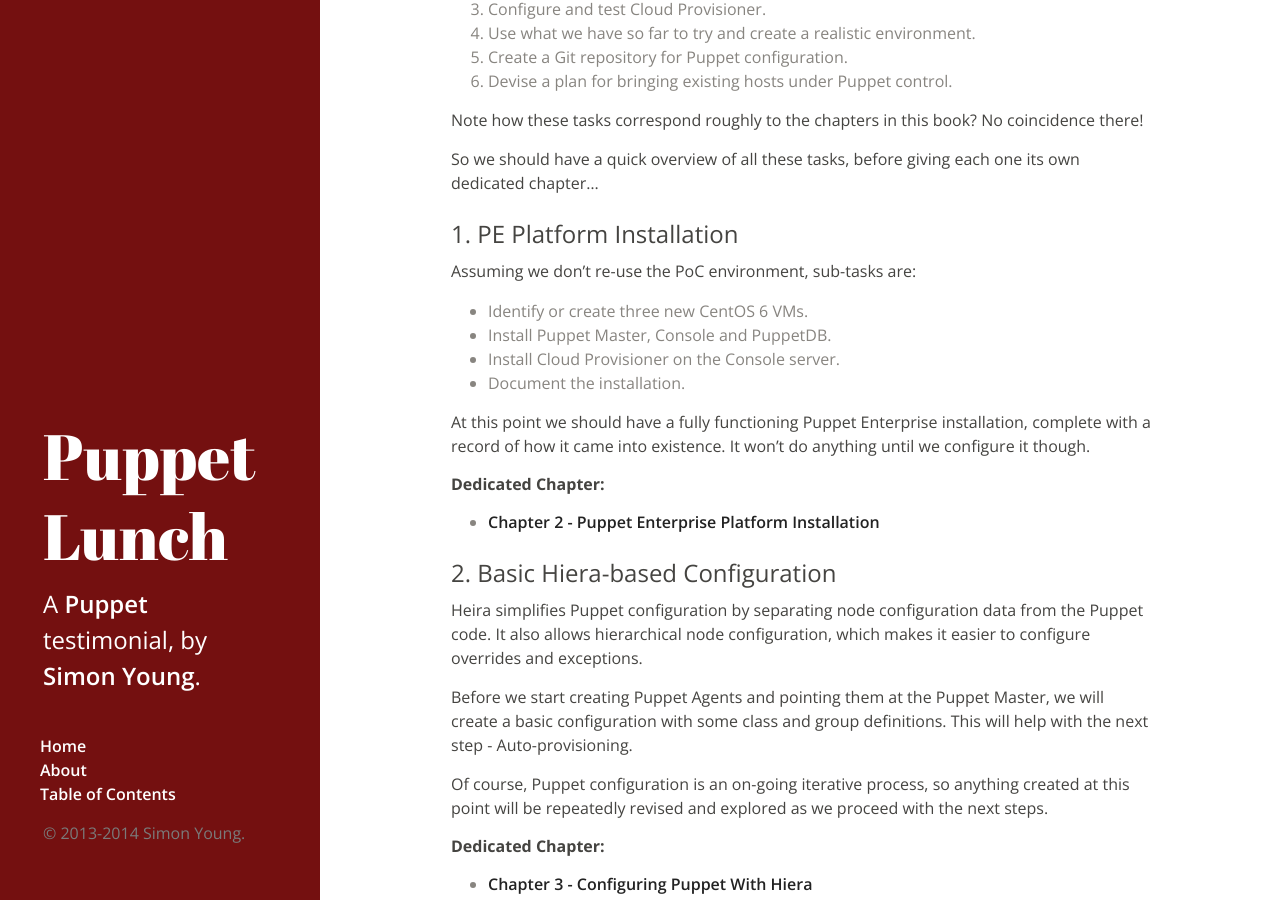
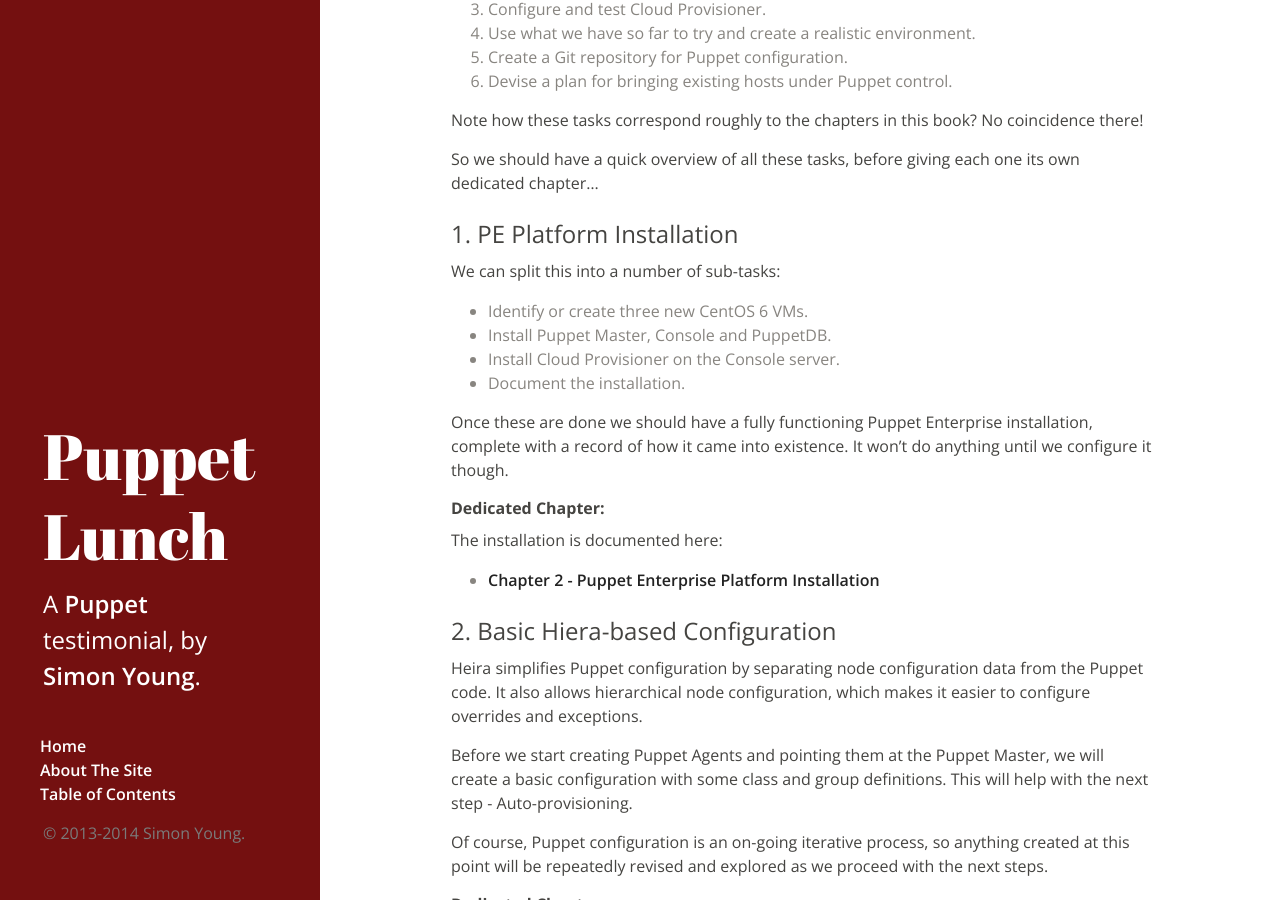
Before and after one commit to Sgydoo/puppet-lunch, a Jekyll site: the page built from _posts/2013-12-18-planning.md, in a window 1280 px wide and 900 px high, scrolled down 2001 px. Built offline with Jekyll 4.4.1, drawn with Linux system fonts in a browser that asks for light colours; Markdown is read by kramdown in place of the engine named in the settings.

Commit message:
Various updates

```diff
--- a/_layouts/default.html
+++ b/_layouts/default.html
@@ -49,7 +49,7 @@
         <div class="colophon">
           <ul class="colophon-links">
             <li><a href="{{ site.baseurl }}/">Home</a></li>
-            <li><a href="{{ site.baseurl }}/about">About</a></li>
+            <li><a href="{{ site.baseurl }}/about">About The Site</a></li>
             <li><a href="{{ site.baseurl }}/contents">Table of Contents</a></li>
           </ul>
           <p>&copy; 2013-2014 {{ site.author.name }}.</p>
--- a/_posts/2013-12-18-planning.md
+++ b/_posts/2013-12-18-planning.md
@@ -113,18 +113,20 @@
 
 ### 1\. PE Platform Installation
 
-Assuming we don't re-use the PoC environment, sub-tasks are:
+We can split this into a number of sub-tasks:
 
 * Identify or create three new CentOS 6 VMs.
 * Install Puppet Master, Console and PuppetDB.
 * Install Cloud Provisioner on the Console server.
 * Document the installation.
 
-At this point we should have a fully functioning Puppet Enterprise
-installation, complete with a record of how it came into existence. It
-won't do anything until we configure it though.
+Once these are done we should have a fully functioning Puppet
+Enterprise installation, complete with a record of how it came into
+existence. It won't do anything until we configure it though.
 
 #### Dedicated Chapter:
+
+The installation is documented here:
 
 * <a href="{{ site.baseurl }}/puppet/installation.html">Chapter 2 - Puppet Enterprise Platform Installation</a>
 
--- a/about/index.html
+++ b/about/index.html
@@ -52,5 +52,6 @@
 <p>Happy reading!</p>
 
 <p>Simon.<br>
-New Year's Eve 2013
-</p>
+New Year's Eve 2013</p>
+
+<h3><a href="{{ site.baseurl }}/contents">Onward to the Contents!</a></h3>
```
